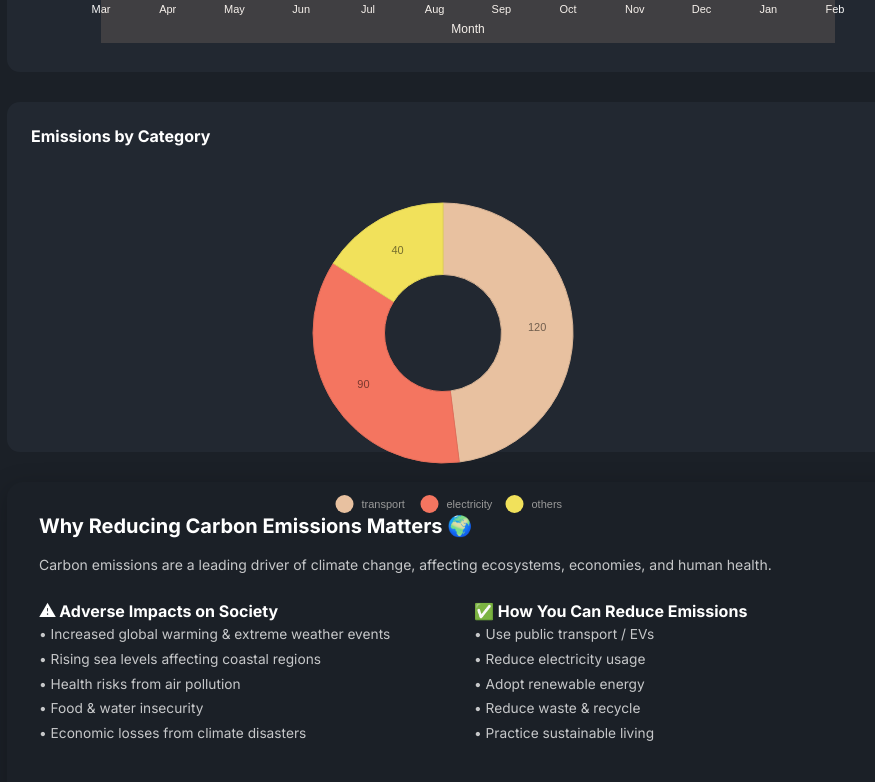
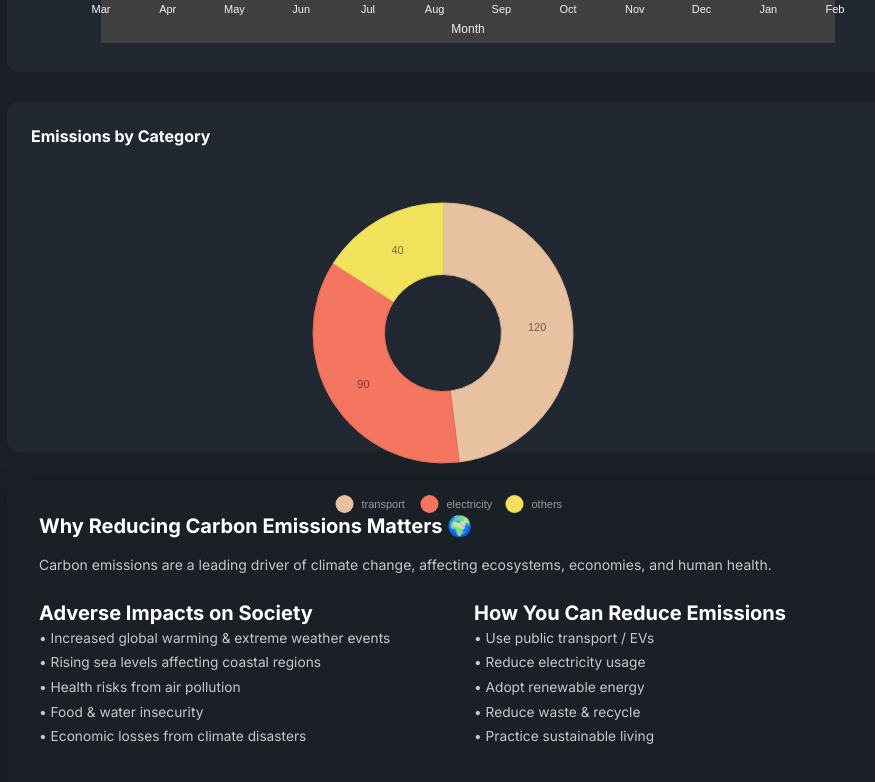
Before and after one commit to AnikChiney/CarbonLensAI, a React (Create React App) app in the folder client/: page /carbon-footprint in a window 1280 px wide. Shown: the part 1046-1828 px from the top of the page, without its empty margins (307-1182 px from the left). Built offline with nearby package versions, Linux system fonts and the light colour scheme; no server answers; sample sign-in values are in the browser's storage.

Commit message:
Update index.jsx

```diff
--- a/client/src/scenes/forYou/carbonFootprint/index.jsx
+++ b/client/src/scenes/forYou/carbonFootprint/index.jsx
@@ -201,8 +201,8 @@ const CarbonFootprint = () => {
             gap="32px"
           >
             <Box>
-              <Typography variant="h5" fontWeight="bold">
-                ⚠ Adverse Impacts on Society
+              <Typography variant="h4" fontWeight="bold">
+                Adverse Impacts on Society
               </Typography>
 
               <Typography sx={{ opacity: 0.75, lineHeight: 1.8 }}>
@@ -215,8 +215,8 @@ const CarbonFootprint = () => {
             </Box>
 
             <Box>
-              <Typography variant="h5" fontWeight="bold">
-                ✅ How You Can Reduce Emissions
+              <Typography variant="h4" fontWeight="bold">
+                How You Can Reduce Emissions
               </Typography>
 
               <Typography sx={{ opacity: 0.75, lineHeight: 1.8 }}>
```
